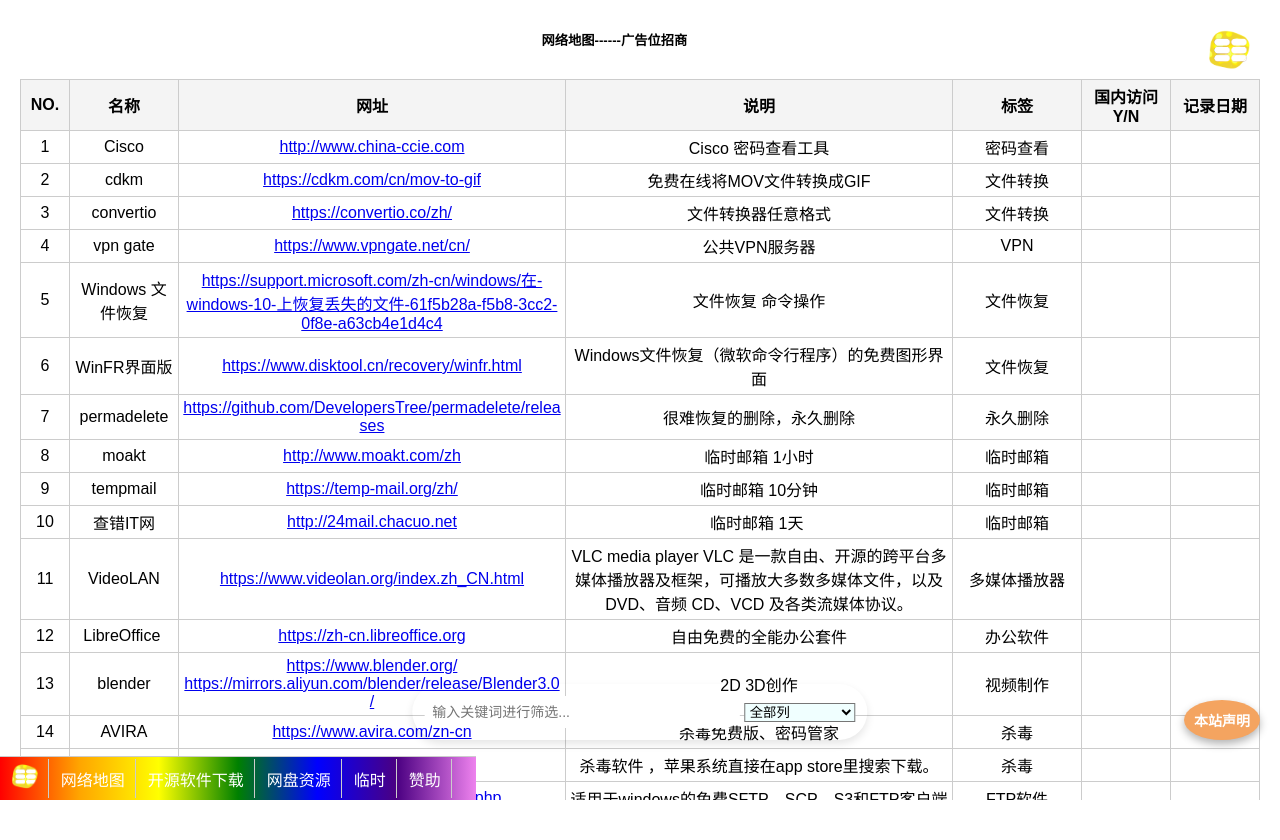
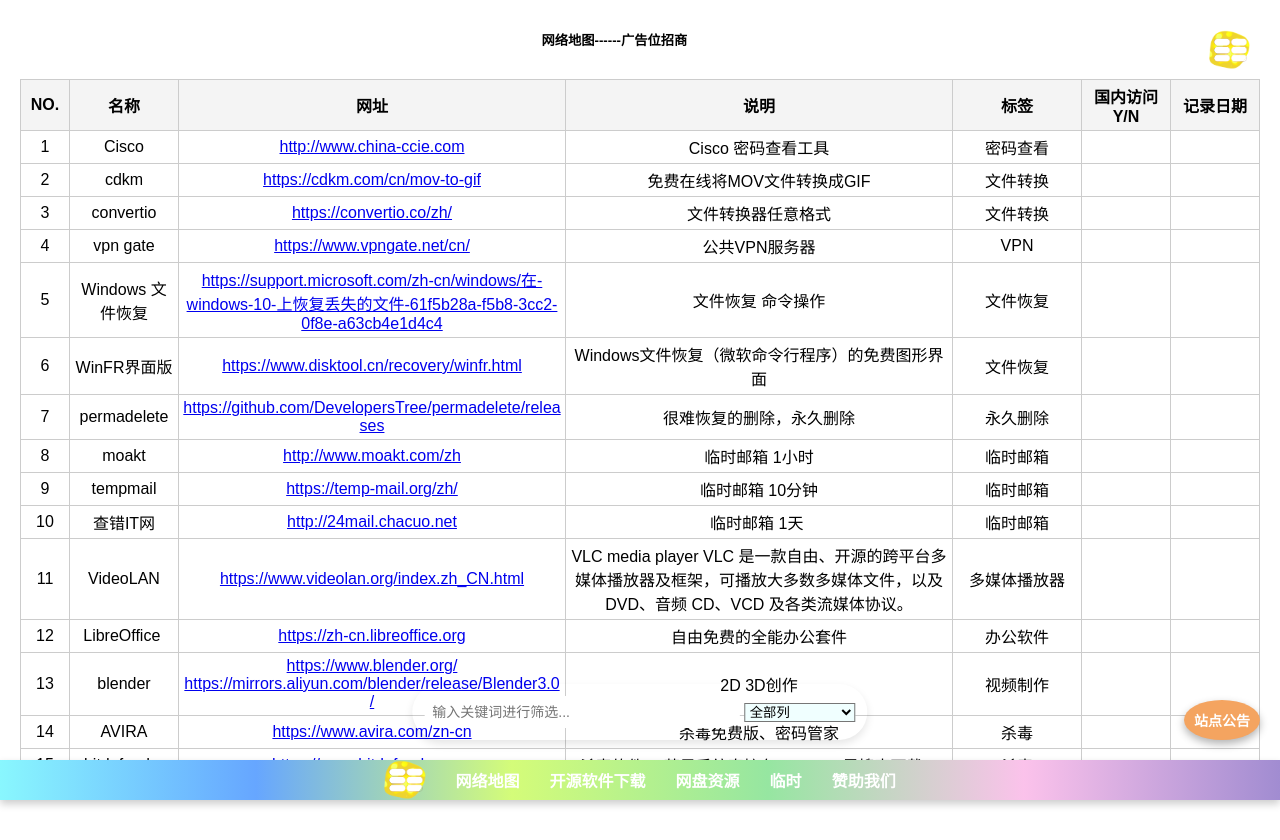
Before and after one commit to qsyshare/wldt, a plain HTML site: page index.html in a window 1280 px wide. Drawn offline with nearby package versions, Linux system fonts and the light colour scheme.

Commit message:
Update index.html

```diff
--- a/index.html
+++ b/index.html
@@ -36,9 +36,6 @@
     <link rel="icon" href="./images/logo.ico" type="image/x-icon">
 
 
-</head>
-
-
       <!-- Cloudflare Web Analytics -->
     <script defer src='https://static.cloudflareinsights.com/beacon.min.js' data-cf-beacon='{"token": "4c0a6a67417444aa9f8f8b507aad5f96"}'></script>
     <!-- End Cloudflare Web Analytics -->
@@ -52,64 +49,157 @@
 
       gtag('config', 'G-VW62L5RT2K');
     </script>
+
+
     <title>网络地图 - 网站收藏导航, 开源软件下载, 网盘资源分享</title>
 
     <style>
+
+
+    /* 隐藏上下滚动条 */
+html, body {
+    overflow-x: hidden; /* 隐藏水平滚动条 */
+    overflow-y: auto; /* 隐藏垂直滚动条 */
+    height: 100%; /* 确保高度占满页面 */
+    margin: 0; /* 去掉默认的页面边距 */
+    padding: 0;
+    height: 100%;
+    width: 100%;
+}
+
+/* 针对 WebKit 浏览器的滚动条样式 */
+html::-webkit-scrollbar {
+    display: none; /* 隐藏滚动条 */
+}
+
+/* 针对 Firefox 浏览器的滚动条样式 */
+html {
+    scrollbar-width: none; /* 隐藏滚动条 */
+}
+
+/* 针对 IE 和 Edge 浏览器的滚动条样式 */
+html, body {
+    -ms-overflow-style: none; /* 隐藏滚动条 */
+}
+
+
         body {
             margin: 0;
             padding-bottom: 40px; /* 确保内容不会被表格覆盖 */
             overflow-x: hidden; /* 禁用横向滚动 */
+            overflow: auto;
+            scrollbar-width: none; /* 针对 Firefox 浏览器 */
+            white-space: nowrap;
+        }
+
+        body::-webkit-scrollbar {
+            display: none; /* 针对 Webkit 浏览器（Chrome, Safari）隐藏滚动条 */
         }
 
 
-        #content {
-            padding: 20px;
-            min-height: calc(100vh - 50px); /* 让内容区域不会覆盖表格 */
-        }
+/* 导航栏样式 */
 
-        iframe {
-            position: fixed; /* 固定定位 */
-              top: 0;
-              left: 0;
-              width: 100%;
-              height: 100%;
-              border: none; /* 去除边框 */
-              overflow: hidden; /* 隐藏滚动条 */
-        }
-
-        table {
+    #cool-navbar {
         position: fixed;
         bottom: 0;
         left: 0;
-            background: linear-gradient(to right, red, orange, yellow, green, blue, indigo, violet);/*  #f0f0f0*/
-            border-top: 1px solid #ccc;
-
-            text-align: center;
-            padding: 0px 0; /* 调整表格的高度 */
-            width: auto; /* 自动根据列内容调整宽度 */
-            margin: 0 auto;
+        width: 100%;
+        height: 40px; /* 固定高度，确保一致的视觉效果 */
+        background: linear-gradient(90deg, #89f7fe, #66a6ff, #d4fc79, #96e6a1, #fbc2eb, #a18cd1);
+        box-shadow: 0 4px 8px rgba(0, 0, 0, 0.2); /* 添加阴影效果 */
+        z-index: 1000;
+        display: flex;
+        justify-content: center; /* 居中对齐 */
+        align-items: center; /* 垂直居中对齐 */
+        overflow-x: auto; /* 允许左右滑动 */
+        overflow-y: hidden;
+        white-space: nowrap; /* 保持内容在一行 */
     }
 
-        td {
-            padding: 5px 10px; /* 调整单元格内边距，控制表格高度 */
-            cursor: pointer;
-            white-space: nowrap; /* 防止字段内容过长导致列变宽 */
-            /* border: 1px solid white; 1像素黑色实线边框 */
-            border-right: 1px solid #ccc;
-            color: white;
+    /* 针对 WebKit 浏览器隐藏滚动条 */
+    #cool-navbar::-webkit-scrollbar {
+        display: none;
     }
 
-        td:hover {
-            /*background-color: black;*/
-            transform: translateY(-5px); /* 向上平移5像素 */
-            transition: transform 0.3s ease-in-out; /* 添加过渡效果 */
+    #cool-navbar ul {
+        list-style-type: none;
+        margin: 0;
+        padding: 0;
+        display: flex; /* 使用 flex 布局 */
+        justify-content: flex-start; /* 左对齐，防止内容过多时被隐藏 */
+        align-items: center; /* 内容垂直居中 */
     }
 
-        td:last-child {
-            border-right: none;
+    #cool-navbar li {
+        display: flex;
+        align-items: center;
+        padding: 10px 15px; /* 缩小左右间距 */
+        font-size: 16px;
+        color: white;
+        font-weight: bold;
+        text-transform: uppercase;
+        cursor: pointer;
+        transition: all 0.3s ease; /* 添加过渡效果 */
+        border-radius: 5px;
     }
 
-         /* CSS for the "Site Notice" icon */
+    /* logo 图片的样式 */
+    .navbar-logo {
+        height: 40px;
+        cursor: pointer;
+        transition: transform 0.3s ease;
+    }
+
+    /* 鼠标悬停时的效果 */
+    #cool-navbar li:hover {
+        background-color: rgba(255, 255, 255, 0.2); /* 轻微透明的白色背景 */
+        transform: scale(1.1); /* 放大效果 */
+    }
+
+    .navbar-logo:hover {
+        transform: rotate(360deg); /* 旋转效果 */
+    }
+
+    /* 手机版 logo 大小调整 */
+    @media screen and (max-width: 768px) {
+        .navbar-logo {
+            height: 30px; /* 调整 logo 高度以适应手机 */
+        }
+
+        #cool-navbar li {
+            font-size: 14px; /* 调整导航项字体大小 */
+            padding: 8px 10px; /* 缩小导航项的间距 */
+        }
+    }
+
+/*  */
+        /* iframe 的样式 */
+    #content {
+        display: flex;
+        justify-content: center; /* 居中 iframe */
+        align-items: center;     /* 垂直居中 iframe */
+        height: 100vh;           /* 占据整个屏幕的高度 */
+        width: 100vw;            /* 占据整个屏幕的宽度 */
+        overflow: hidden;        /* 隐藏 content 容器的任何溢出 */
+    }
+
+    #iframe {
+        width: 100%;
+        height: 100%; /* 让 iframe 占据父容器的全部空间 */
+        border: none;
+        box-sizing: border-box; /* 保持边框和内容的统一 */
+    }
+
+    /* 使 iframe 内容在手机上自适应 */
+    @media (max-width: 768px) {
+        #iframe {
+            width: 100vw; /* 小屏幕时确保 iframe 横向占满屏幕 */
+            height: 100vh; /* 纵向占满屏幕 */
+        }
+    }
+
+
+ /* 站点公告 */
         #site-notice {
             position: fixed;
             bottom: 60px;
@@ -124,6 +214,7 @@
             font-size: 14px;
             font-weight: bold;
             transition: background-color 0.3s ease, box-shadow 0.3s ease;
+
         }
 
         #site-notice:hover {
@@ -132,19 +223,28 @@
         }
 
         #notice-text {
-            display: none;
-            position: fixed;
-            bottom: 80px;
-            right: 20px;
-            background-color: white;
+        display: none; /* 确保使用块级元素 */
+        position: fixed; /* 固定位置 */
+        bottom: 80px; /* 距离底部的距离 */
+        right: 20px; /* 距离右侧的距离 */
+        background-color: rgba(255, 255, 255, 0.9); /* 半透明背景 */
         color: black;
         padding: 15px;
         border: 1px solid #ccc;
         border-radius: 5px;
         box-shadow: 0 4px 8px rgba(0, 0, 0, 0.3);
-            z-index: 1000;
-            max-width: 300px;
+        max-width: 300px; /* 最大宽度 */
         font-size: 14px;
+        z-index: 1000; /* 确保在其他内容之上 */
+        overflow-wrap: break-word; /* 自动换行 */
+        word-wrap: break-word; /* 确保长单词自动换行 */
+        white-space: normal; /* 允许正常的文本换行 */
+    }
+
+    @media (max-width: 768px) {
+        #notice-text {
+            padding: 10px;     /* 小屏幕时减少内边距 */
+        }
     }
 
  /* 手机版 */
@@ -171,8 +271,6 @@
         }
     </style>
 
-
-
 </head>
 <body>
 
@@ -184,24 +282,36 @@
 <!-- 手机版 -->
 <div id="mobile-button" onclick="redirectToMobile()">手机版</div>
 
-<table>
-    <tr>
-        <td onclick="window.location.href='logocss.html';" style="cursor: pointer;"><header>
-            <!-- 添加 Logo 图片 -->
-            <img src="./images/logo.png" alt="网络地图 Logo" style="height: 25px;">
-        </header></td>
-        <td onclick="loadPage('wangluoditu.html')">网络地图</td>
-        <td onclick="loadPage('download.html')">开源软件下载</td>
-        <td onclick="loadPage('wangpan.html')">网盘资源</td>
-        <td onclick="loadPage('linshi.html')">临时</td>
-        <td onclick="loadPage('zanzhu.html')">赞助</td>
-        <td ></td>
-    </tr>
-</table>
-<div id="site-notice" onclick="toggleNotice()">本站声明</div>
-<div id="notice-text">本网站所提供的信息仅供参考，不构成任何形式的建议。本网站所包含的链接可能指向第三方网站，本网站不对这些网站的内容或其造成的任何损害负责。用户对本网站的使用应遵守法律法规，并承担一切风险,对于因用户行为导致的法律纠纷，本网站不承担任何责任。本网站保留随时修改或更新本免责声明的权利，用户应定期查阅本页面以了解最新版本。</div>
+<!-- 炫酷的导航栏 -->
+<nav id="cool-navbar">
+    <ul>
+        <li onclick="window.location.href='logocss.html';">
+            <img src="./images/logo.png" alt="网络地图 Logo" class="navbar-logo">
+        </li>
+        <li onclick="loadPage('wangluoditu.html')">网络地图</li>
+        <li onclick="loadPage('download.html')">开源软件下载</li>
+        <li onclick="loadPage('wangpan.html')">网盘资源</li>
+        <li onclick="loadPage('linshi.html')">临时</li>
+        <li onclick="loadPage('zanzhu.html')">赞助我们</li>
+    </ul>
+</nav>
+
+<!-- 站点公告 -->
+<div id="site-notice" onclick="toggleNotice()">站点公告</div>
+<div id="notice-text">本网站所提供的信息仅供参考，不构成任何形式的建议。本网站所包含的链接可能指向第三方网站，本网站不对这些网站的内容或其造成的任何损害负责。用户对本网站的使用应遵守法律法规，并承担一切风险,对于因用户行为导致的法律纠纷，本网站不承担任何责任。本网站保留随时修改或更新本免责声明的权利，用户应定期查阅本页面以了解最新版本。<br><br>
+    <!-- 按钮：隐藏 "site-notice" 和 "notice-text" -->
+    <button onclick="hideNoticeAndText()">隐藏公告</button>
+</div>
 
 <script>
+     // 页面加载完成后15秒隐藏 "site-notice"
+    window.onload = function() {
+        setTimeout(function() {
+            document.getElementById("site-notice").style.display = "none";
+        }, 15000); // 15000 毫秒 = 15 秒
+    };
+
+
      function loadPage(page) {
             document.getElementById('iframe').src = page;
     }
@@ -214,21 +324,14 @@
             noticeText.style.display = 'none';
         }
     }
-<!-- 手机版 -->
-    function detectMobile() {
-        var isMobile = /Mobi|Android/i.test(navigator.userAgent);
-        if (isMobile) {
-            document.getElementById('mobile-button').style.display = 'block';
-        }
+
+    // 隐藏 "site-notice" 和 "notice-text"
+    function hideNoticeAndText() {
+        document.getElementById('site-notice').style.display = 'none';
+        document.getElementById('notice-text').style.display = 'none';
     }
 
-    function redirectToMobile() {
-        window.location.href = './old/old.html';
-    }
 
-    window.onload = function() {
-        detectMobile();
-    };
 </script>
 
 </body>
```
Lines whose indentation alone changed are shown as unchanged.
